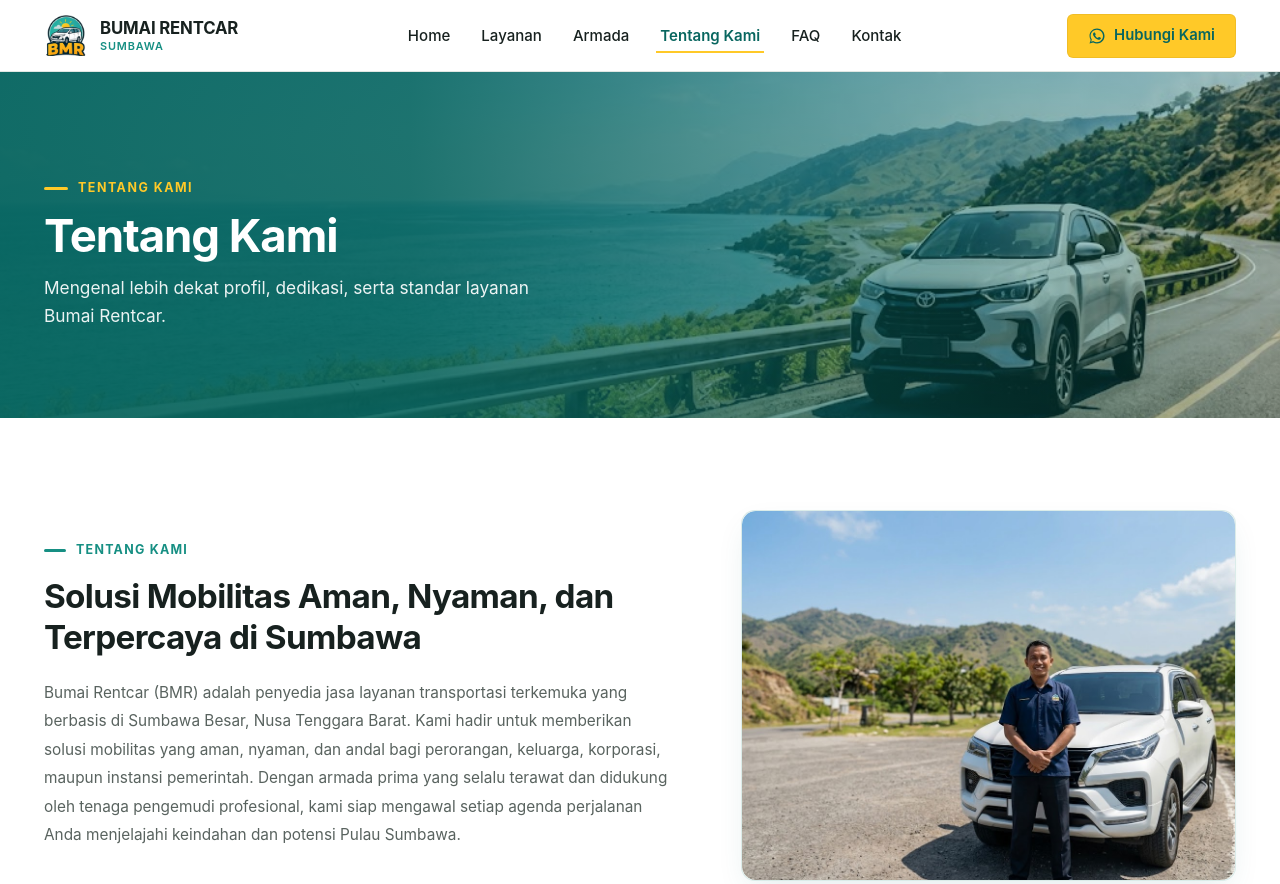
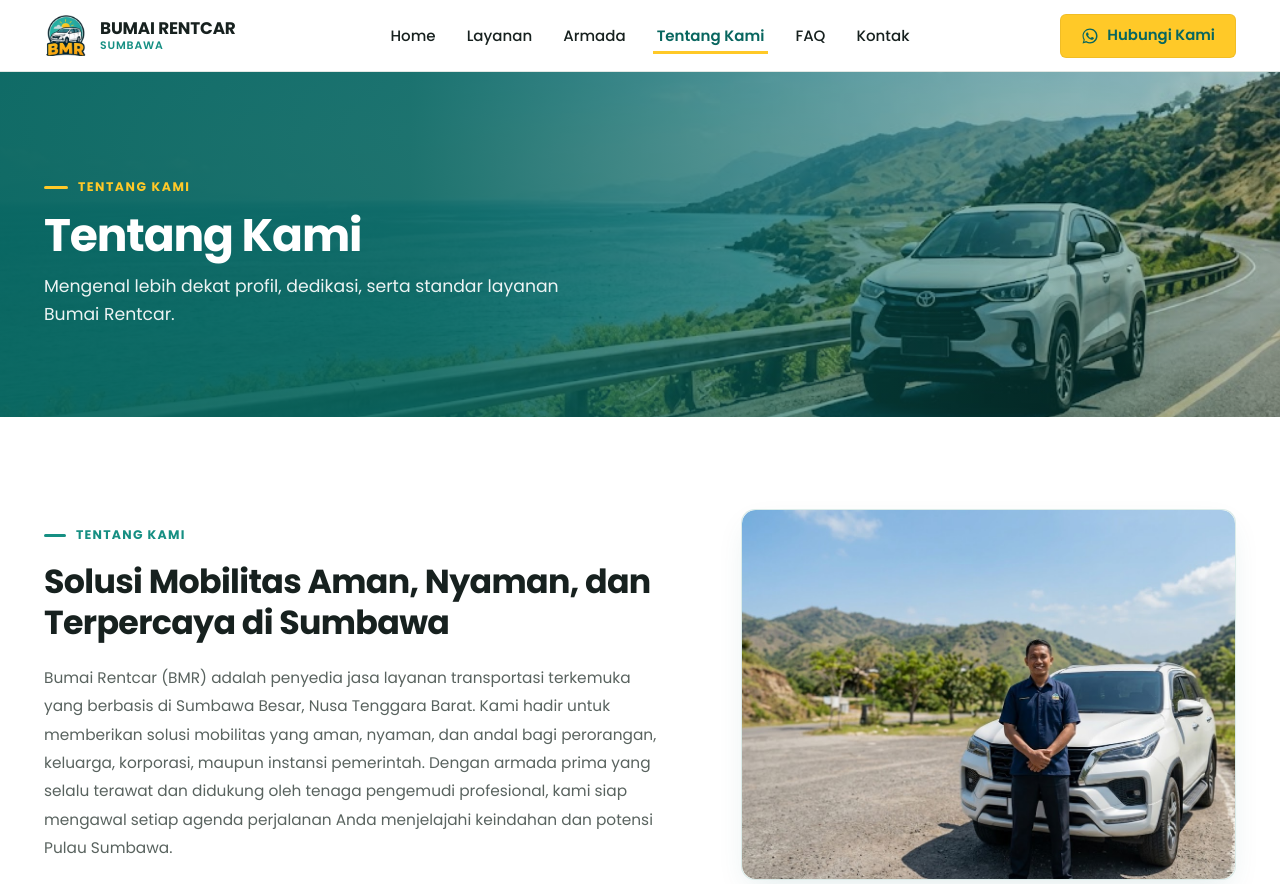
Before and after one commit to huseinbarkah/rental-mobil-bumai, a website built with Vite: page about/index.html in a window 1280 px wide. Shown: the top 884 px of the page. Built offline with nearby package versions, Linux system fonts and the light colour scheme.

Commit message:
fix(typography): use Poppins font on about page to match homepage

```diff
--- a/about/index.html
+++ b/about/index.html
@@ -24,12 +24,10 @@
   <link rel="apple-touch-icon" href="/images/bmr-logo.png">
   <meta name="theme-color" content="#168F83">
 
-  <!-- Typography: Inter via Google Fonts -->
+  <!-- Google Fonts: Poppins -->
   <link rel="preconnect" href="https://fonts.googleapis.com">
   <link rel="preconnect" href="https://fonts.gstatic.com" crossorigin>
-  <link
-    href="https://fonts.googleapis.com/css2?family=Inter:ital,opsz,wght@0,14..32,100..900;1,14..32,100..900&display=swap"
-    rel="stylesheet">
+  <link href="https://fonts.googleapis.com/css2?family=Poppins:wght@300;400;500;600;700&display=swap" rel="stylesheet">
 
   <!-- Global Design System & Styles -->
   <link rel="stylesheet" href="/src/style.css">
```
